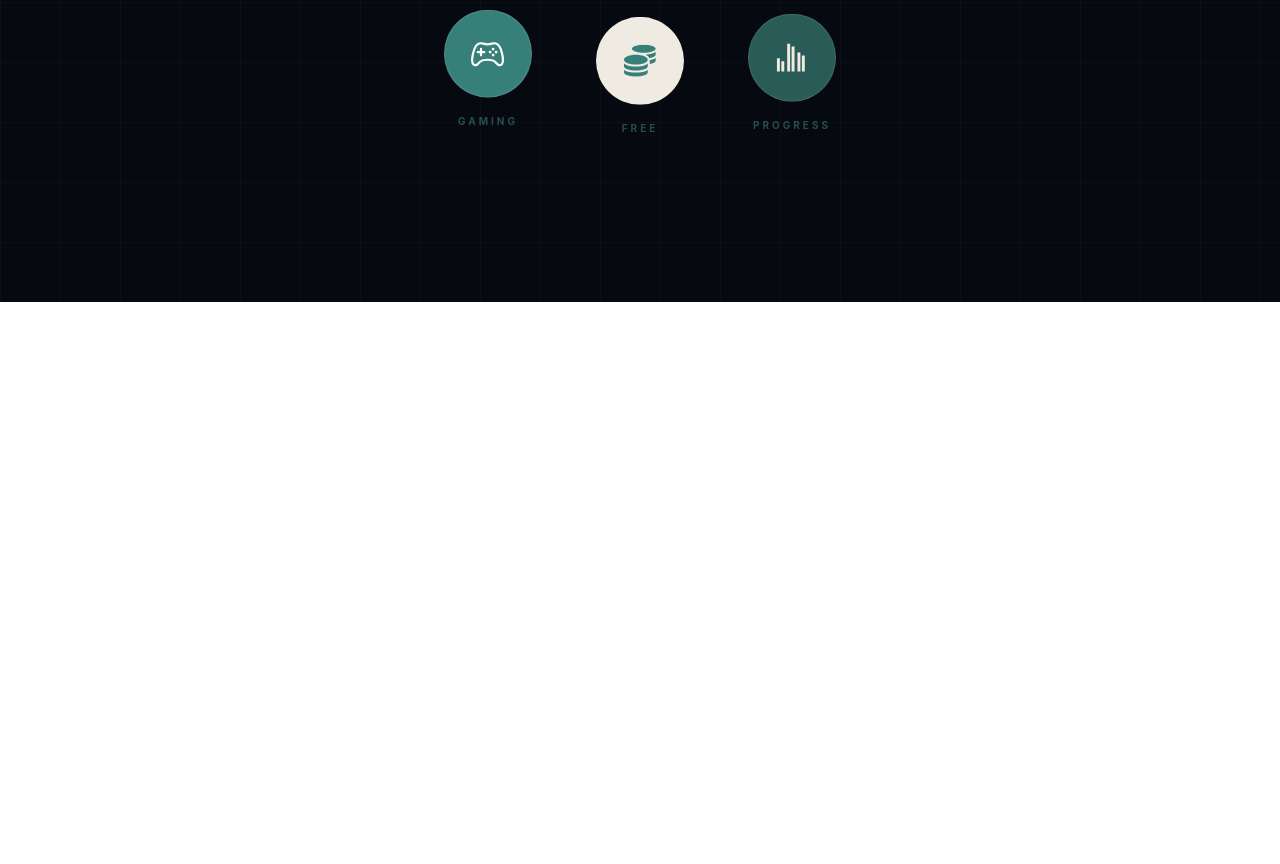
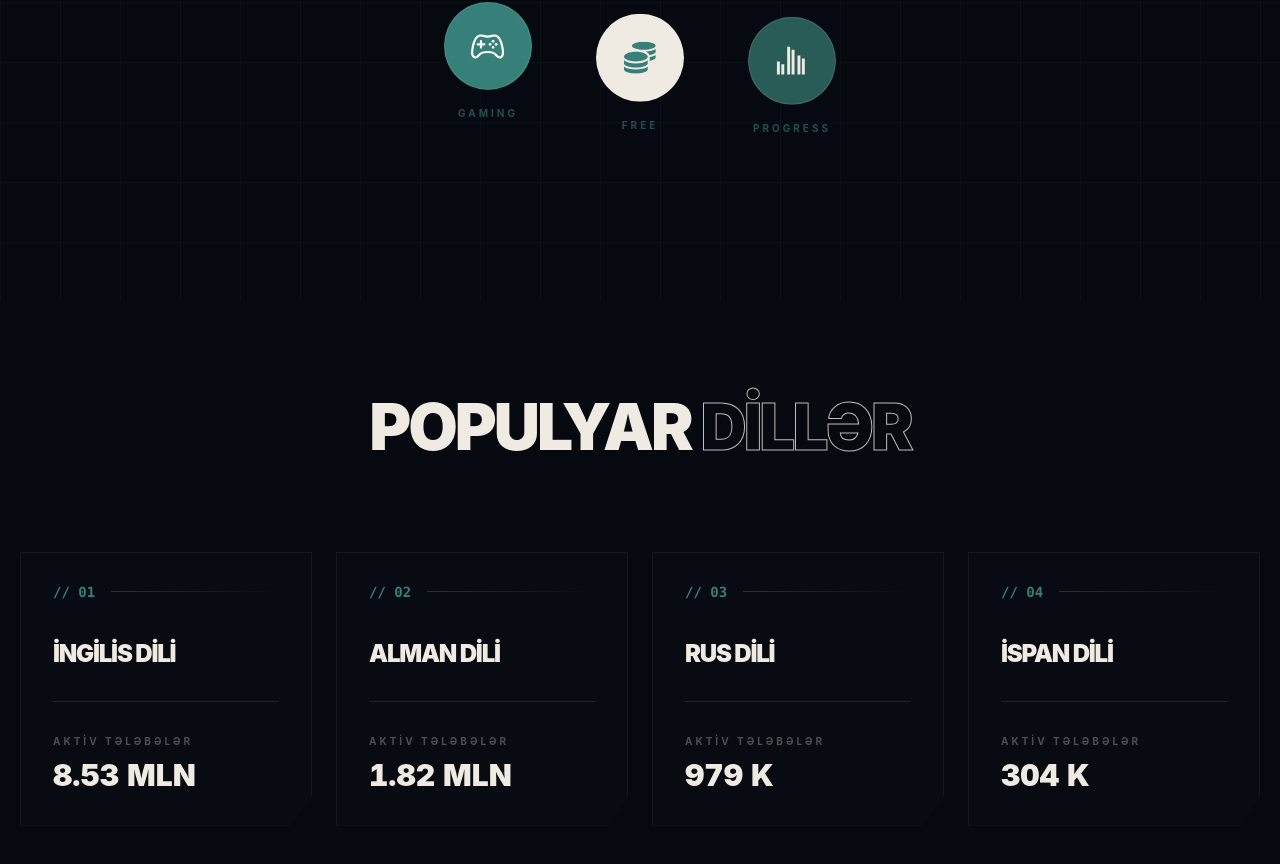
Before and after one commit to DashginAsgarli/next-you-new, a React (Vite) app: page /language in a window 1280 px wide. Shown: the part 498-1362 px from the top of the page. Before the commit the page ends 800 px from the top, so only its background shows below. Built offline with nearby package versions, Linux system fonts and the light colour scheme.

Commit message:
feat: implement PopularLanguages component with list display

```diff
--- a/package.json
+++ b/package.json
@@ -15,6 +15,7 @@
     "react-dom": "^19.2.4",
     "react-icons": "^5.6.0",
     "react-router-dom": "^7.13.2",
+    "swiper": "^12.1.2",
     "tailwindcss": "^4.2.2"
   },
   "devDependencies": {
--- /dev/null
+++ b/src/components/language/PopularLanguages.jsx
@@ -0,0 +1,74 @@
+import React from 'react';
+import { Swiper, SwiperSlide } from 'swiper/react';
+import { Autoplay } from 'swiper/modules';
+
+import 'swiper/css';
+
+function PopularLanguages() {
+    const topLang = [
+        { id: 1, name: "İNGİLİS DİLİ", students: "8.53 MLN", rank: "01" },
+        { id: 2, name: "ALMAN DİLİ", students: "1.82 MLN", rank: "02" },
+        { id: 3, name: "RUS DİLİ", students: "979 K", rank: "03" },
+        { id: 4, name: "İSPAN DİLİ", students: "304 K", rank: "04" }
+    ];
+
+    return (
+        <section className="bg-[#06090f] py-24 px-5 text-[#f0ebe2] min-h-screen font-sans selection:bg-[#378079]/30">
+
+            <div className="text-center mb-20">
+                <h2 className="text-[clamp(2.5rem,6vw,4rem)] font-black tracking-[-3px] m-0 uppercase leading-[0.9]">
+                    POPULYAR <span className="text-transparent [-webkit-text-stroke:1px_rgba(240,235,226,0.8)]">DİLLƏR</span>
+                </h2>
+            </div>
+
+            <div className="max-w-325 mx-auto">
+                <Swiper
+                    modules={[Autoplay]}
+                    spaceBetween={16}
+                    slidesPerView={1.2}
+                    centeredSlides={false}
+                    autoplay={{ delay: 5000, disableOnInteraction: false }}
+                    breakpoints={{
+                        640: { slidesPerView: 2.5, spaceBetween: 20 },
+                        1024: { slidesPerView: 3.2, spaceBetween: 24 },
+                        1280: {
+                            slidesPerView: 4,
+                            spaceBetween: 24,
+                            allowTouchMove: false,
+                            autoplay: false
+                        }
+                    }}
+                    className="overflow-visible! cursor-grab active:cursor-grabbing">
+                    {topLang.map((lang) => (
+                        <SwiperSlide key={lang.id} className="h-auto py-4">
+                            <div className="group relative bg-[#ffffff03] border border-white/5 p-8 transition-all duration-700 ease-[cubic-bezier(0.23,1,0.32,1)] F                hover:bg-[#378079]/8 hover:border-[#378079]/50 hover:-translate-y-3 h-full flex flex-col F                [clip-path:polygon(0_0,100%_0,100%_calc(100%-30px),calc(100%-20px)_100%,0_100%)]">
+
+                                <div className="flex items-center gap-4 mb-10 relative z-10">
+                                    <span className="text-[14px] font-black text-[#378079] font-mono leading-none">
+                                        // {lang.rank}
+                                    </span>
+                                    <div className="flex-1 h-px bg-linear-to-r from-[#378079]/40 to-transparent"></div>
+                                </div>
+
+                                <h3 className="text-xl md:text-2xl font-black mb-8 tracking-tighter leading-tight relative z-10 group-hover:text-white transition-colors">
+                                    {lang.name}
+                                </h3>
+
+                                <div className="border-t border-white/10 pt-8 mt-auto relative z-10">
+                                    <span className="text-[10px] tracking-[3px] text-[#f0ebe2]/30 block mb-2 font-bold uppercase">
+                                        AKTİV TƏLƏBƏLƏR
+                                    </span>
+                                    <div className="text-2xl md:text-3xl font-black text-[#f0ebe2] tabular-nums group-hover:text-[#378079] transition-colors duration-500">
+                                        {lang.students}
+                                    </div>
+                                </div>
+                            </div>
+                        </SwiperSlide>
+                    ))}
+                </Swiper>
+            </div>
+        </section>
+    );
+}
+
+export default PopularLanguages;
--- a/src/pages/LanguagePage.jsx
+++ b/src/pages/LanguagePage.jsx
@@ -1,10 +1,14 @@
 import React from 'react'
 import LangTerminal from '../components/language/LangTerminal'
+import PopularLanguages from '../components/language/PopularLanguages'
+
 
 function LanguagePage() {
     return (
         <>
             <LangTerminal />
+            <PopularLanguages />
+
         </>
     )
 }
```
Also changed, not shown: 1 other file (tests, documents, lock files or other folders).
